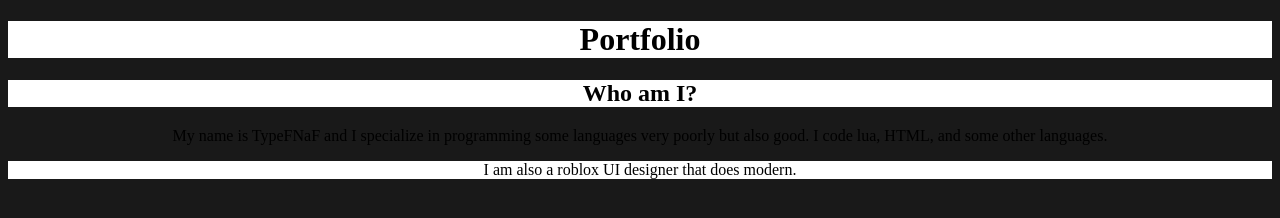
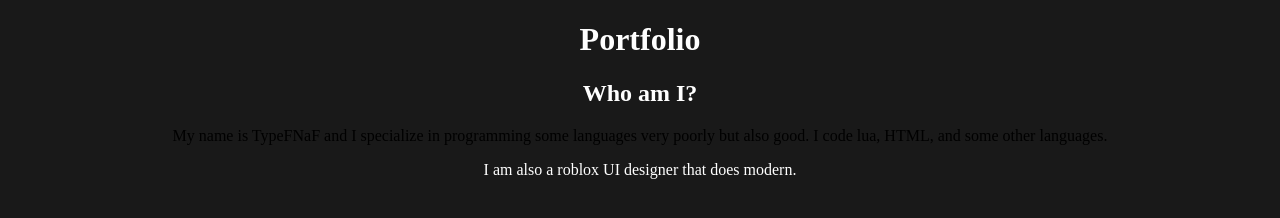
Before and after one commit to MaiSakuraGoBRR/About, a plain HTML site: page index.html in a window 1280 px wide. Drawn offline with Linux system fonts and the light colour scheme.

Commit message:
Update style.css

```diff
--- a/style.css
+++ b/style.css
@@ -3,17 +3,17 @@
 }
 
 h1 {
-  background-color: rgb(255, 255, 255);
+  color: rgb(255, 255, 255);
 }
 
 h2 {
-  background-color: rgb(255, 255, 255);
+  color: rgb(255, 255, 255);
 }
 
 h3 {
-  background-color: rgb(255, 255, 255);
+  color: rgb(255, 255, 255);
 }
 
 p {
-  background-color: rgb(255, 255, 255);
+  color: rgb(255, 255, 255);
 }
```
